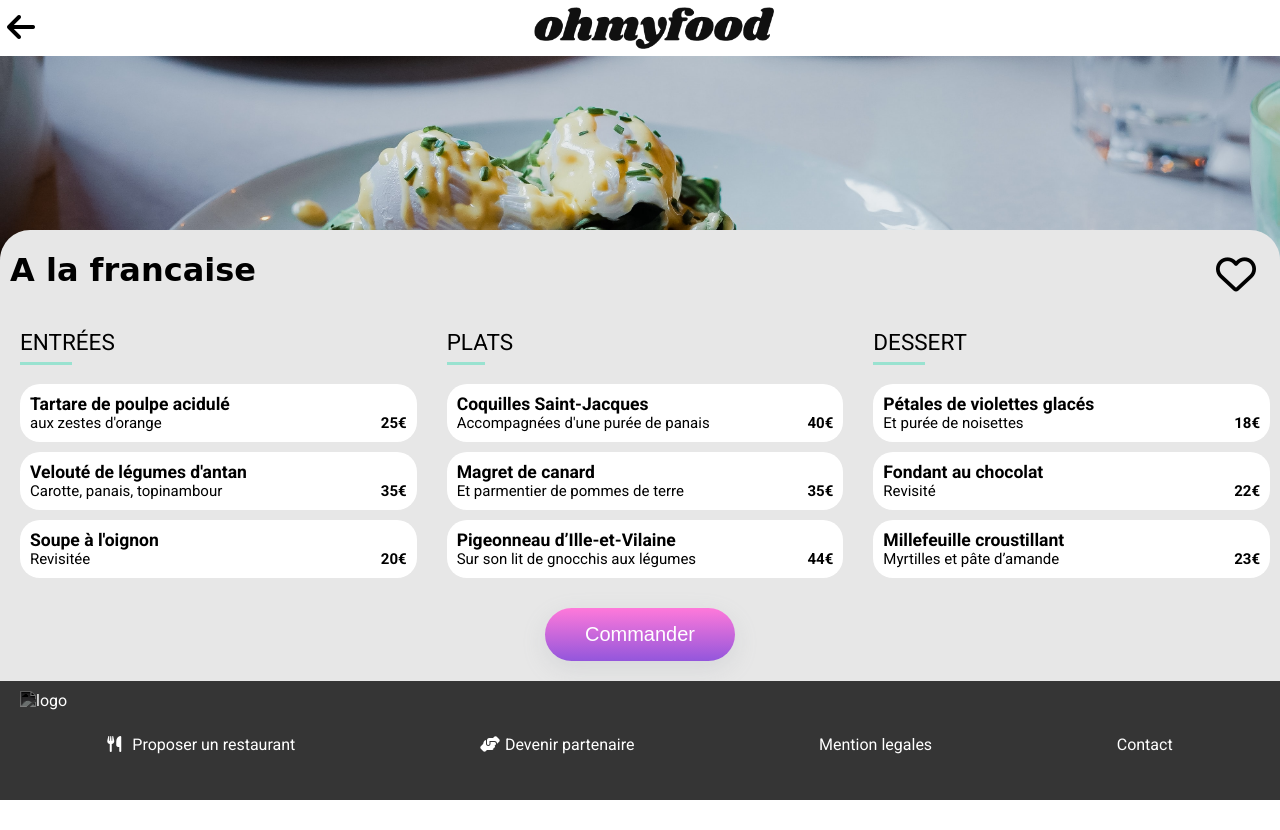
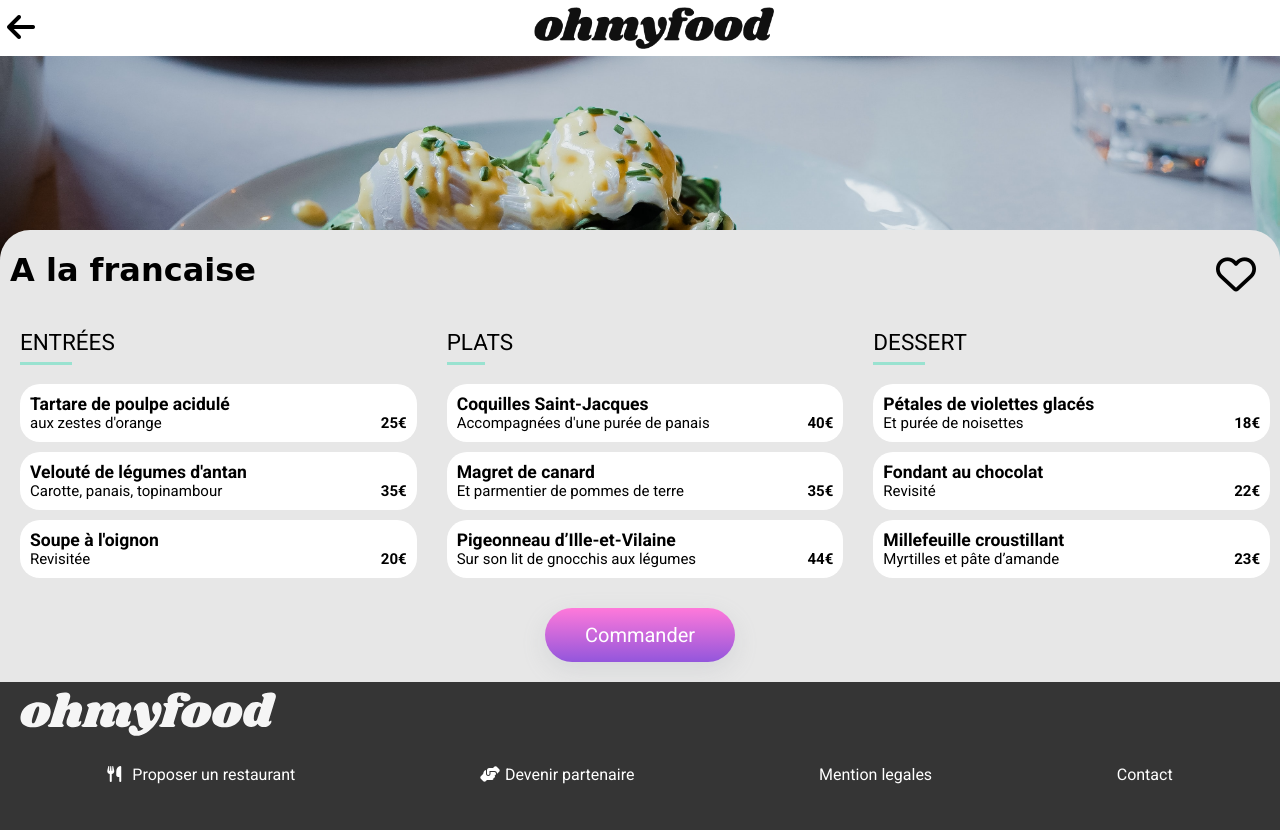
Before and after one commit to alielbaamrani/Ohmyfood, a website: page menu/francaise.html in a window 1280 px wide. Before the commit the page ends 800 px from the top, so only its background shows below. Drawn offline with Linux system fonts and the light colour scheme; a web font is replaced by a local one.

Commit message:
P3v1.0.4

```diff
--- a/menu/francaise.html
+++ b/menu/francaise.html
@@ -146,22 +146,28 @@
         </div>
       </div>
       <div class="order">
-        <a href="#"> <button class="btn-order">Commander</button></a>
+        <a href="#" class="btn-order"> Commander</a>
       </div>
     </div>
     <footer>
-      <img class="footer-logo" src=../images/logo/ohmyfood@2x.svg" alt="logo" />
+      <img
+        class="footer-logo"
+        src="../images/logo/ohmyfood@2x.svg"
+        alt="logo"
+      />
       <ul>
-        <a href="#">
-          <li>
+        <li>
+          <a href="#">
             <i class="fa-solid fa-utensils"> </i>Proposer un restaurant
-          </li></a
-        >
-        <a href="#">
-          <li><i class="fa-solid fa-handshake-angle"></i>Devenir partenaire</li>
-        </a>
-        <a href="#"> <li>Mention legales</li></a>
-        <a href="#"> <li>Contact</li></a>
+          </a>
+        </li>
+        <li>
+          <a href="#">
+            <i class="fa-solid fa-handshake-angle"></i>Devenir partenaire
+          </a>
+        </li>
+        <li><a href="#">Mention legales </a></li>
+        <li><a href="#">Contact </a></li>
       </ul>
     </footer>
   </body>
--- a/style/pages/accueil.scss
+++ b/style/pages/accueil.scss
@@ -42,6 +42,7 @@
 }
 
 .btn {
+  text-decoration: none;
   background: linear-gradient($color-secondary, $color-primary);
   color: #fff;
   font-size: 20px;
@@ -86,7 +87,7 @@
     }
   }
   .btn-slide::before {
-    content: attr(count);
+    content: attr(value);
     width: 20px;
     height: 20px;
     background-color: $color-primary;
@@ -98,19 +99,17 @@
     align-items: center;
   }
 }
-@media screen and (min-width: 768px)  {
-
+@media screen and (min-width: 768px) {
   .slide {
     height: 150px;
     justify-content: space-around;
     flex-direction: row;
   }
- .slide  .btn-slide {
+  .slide .btn-slide {
     margin-left: 20px;
     width: 18rem;
   }
 }
-
 
 .restaurants {
   padding-top: 15px;
@@ -126,11 +125,7 @@
   }
 }
 
-
 @media screen and (min-width: 768px) {
-
-
-
   .restaurants {
     .restaurant {
       flex-direction: row;
@@ -138,9 +133,6 @@
       .restaurant-card {
         margin: 3%;
         width: 40%;
-
-
-
       }
     }
   }
--- a/style/pages/menu.scss
+++ b/style/pages/menu.scss
@@ -69,6 +69,7 @@
   }
 
   .btn-order {
+    text-decoration: none;
     background: linear-gradient($color-secondary, $color-primary);
     color: #fff;
     font-size: 20px;
```
Also changed, not shown: index.html (+15 -13 lines), menu/Le_delice_des_sens.html (+25 -17 lines), menu/la_note_enchantée.html (+16 -12 lines), menu/la_palette_du_gout.html (+15 -10 lines), style/css/index.css, 1 other file. Lines whose indentation alone changed are shown as unchanged.
